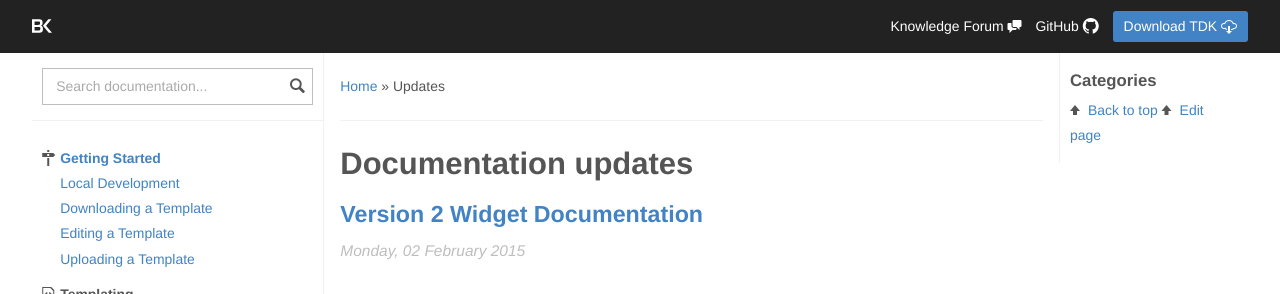
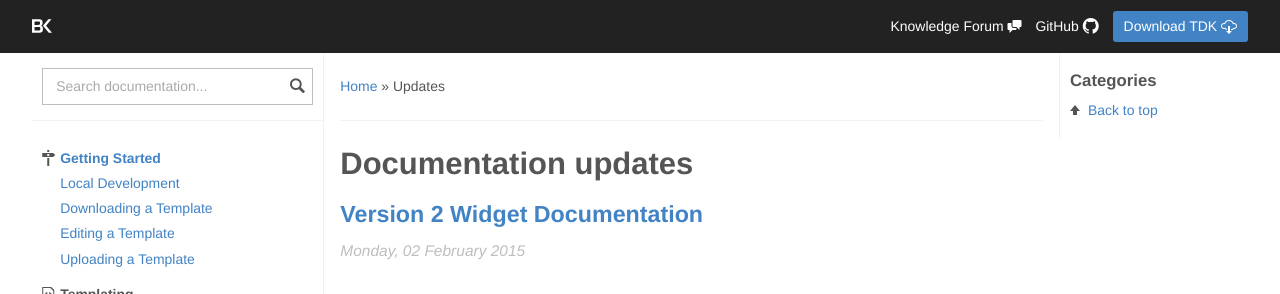
Before and after one commit to skoroth-kw/dockit, a Jekyll site: the page built from updates.md, in a window 1280 px wide. Shown: the top 294 px of the page. Built offline with Jekyll 4.4.1, drawn with Linux system fonts in a browser that asks for light colours; nearby versions of some CDN libraries.

Commit message:
Edit Link

```diff
--- a/_includes/navcategories.html
+++ b/_includes/navcategories.html
@@ -19,4 +19,3 @@
 </nav>
 
 <span class="octicon octicon-arrow-up"></span><a href="#top" data-scroll="true">Back to top</a>
-<span class="octicon octicon-arrow-up"></span><a href="$EDIT_REFERENCE$" data-scroll="true">Edit page</a>
--- a/_includes/navcontents.html
+++ b/_includes/navcontents.html
@@ -7,3 +7,4 @@
 </nav>
 
 <span class="octicon octicon-arrow-up"></span><a href="#top" data-scroll="true">Back to top</a>
+<span class="octicon octicon-arrow-up"></span><a href="$EDIT_REFERENCE$" data-scroll="true">Edit page</a>
```
